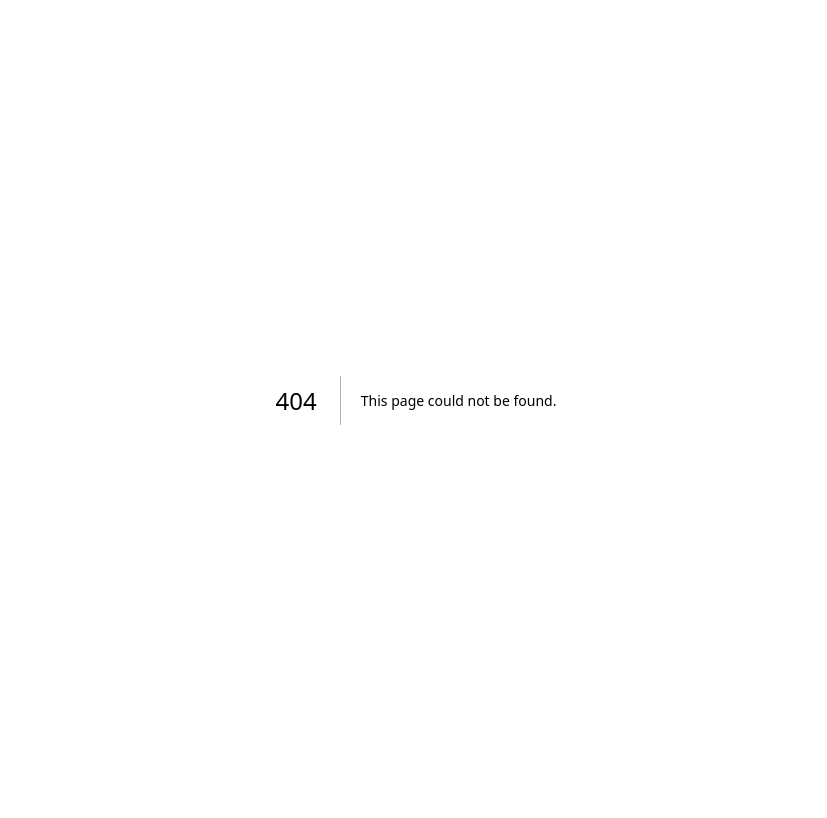
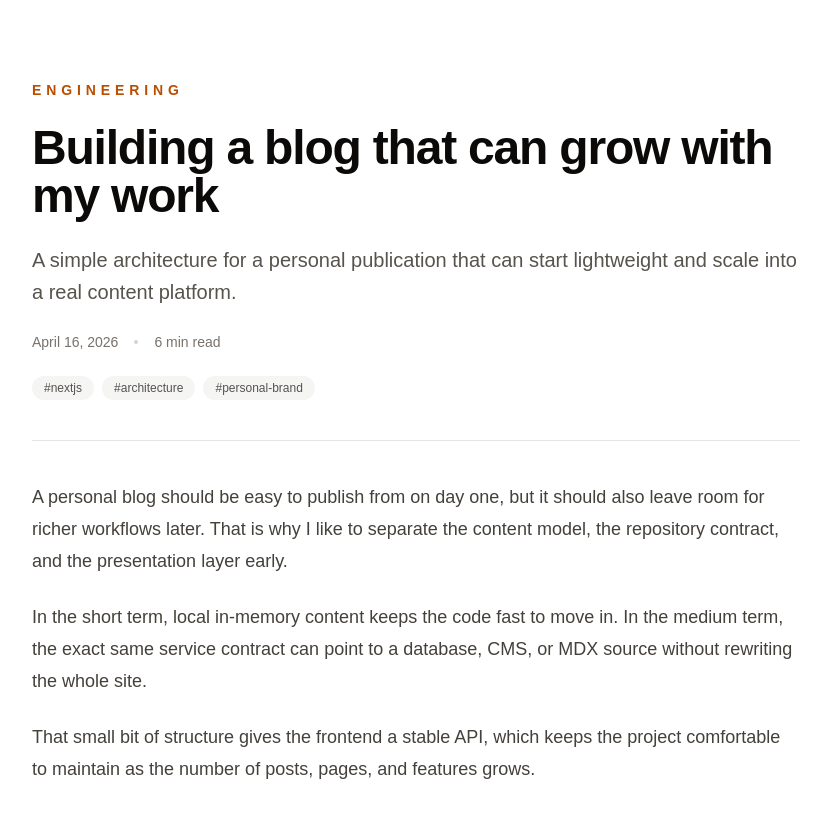
Before and after one commit to FunnyVazoniaina/NextBlog, a Next.js app: page /blog/building-a-blog-that-can-grow in a window 1280 px wide. Before the commit this address had no page. Shown: the top 818 px of the page, without its empty margins (224-1051 px from the left). Built offline with nearby package versions, Linux system fonts and the light colour scheme.

Commit message:
Added the individual blog post page.

```diff
--- /dev/null
+++ b/app/blog/[slug]/page.tsx
@@ -0,0 +1,86 @@
+import type { Metadata } from "next";
+import { notFound } from "next/navigation";
+
+import { Container } from "@/components/layout/container";
+import { postService } from "@/features/posts/service/post-service";
+import { formatDate, formatReadingTime } from "@/lib/utils/format";
+
+interface BlogPostPageProps {
+  params: Promise<{
+    slug: string;
+  }>;
+}
+
+export async function generateStaticParams() {
+  const posts = await postService.getPublishedPosts();
+
+  return posts.map((post) => ({
+    slug: post.slug,
+  }));
+}
+
+export async function generateMetadata({
+  params,
+}: BlogPostPageProps): Promise<Metadata> {
+  const { slug } = await params;
+  const post = await postService.getPublishedPostBySlug(slug);
+
+  if (!post) {
+    return {
+      title: "Post not found",
+    };
+  }
+
+  return {
+    title: post.title,
+    description: post.excerpt,
+  };
+}
+
+export default async function BlogPostPage({ params }: BlogPostPageProps) {
+  const { slug } = await params;
+  const post = await postService.getPublishedPostBySlug(slug);
+
+  if (!post) {
+    notFound();
+  }
+
+  return (
+    <Container className="py-16 sm:py-20">
+      <article className="mx-auto max-w-3xl">
+        <div className="space-y-6 border-b border-black/10 pb-10">
+          <p className="text-sm font-semibold uppercase tracking-[0.35em] text-amber-700">
+            {post.category}
+          </p>
+          <h1 className="text-4xl font-semibold tracking-tight text-stone-950 sm:text-5xl">
+            {post.title}
+          </h1>
+          <p className="text-xl leading-8 text-stone-600">{post.excerpt}</p>
+
+          <div className="flex flex-wrap items-center gap-4 text-sm text-stone-500">
+            <span>{formatDate(post.publishedAt)}</span>
+            <span className="h-1 w-1 rounded-full bg-stone-300" />
+            <span>{formatReadingTime(post.readingTimeInMinutes)}</span>
+          </div>
+
+          <div className="flex flex-wrap gap-2">
+            {post.tags.map((tag) => (
+              <span
+                key={tag}
+                className="rounded-full bg-stone-100 px-3 py-1 text-xs font-medium text-stone-600"
+              >
+                #{tag}
+              </span>
+            ))}
+          </div>
+        </div>
+
+        <div className="space-y-6 py-10 text-lg leading-8 text-stone-700">
+          {post.content.map((paragraph) => (
+            <p key={paragraph}>{paragraph}</p>
+          ))}
+        </div>
+      </article>
+    </Container>
+  );
+}
```
